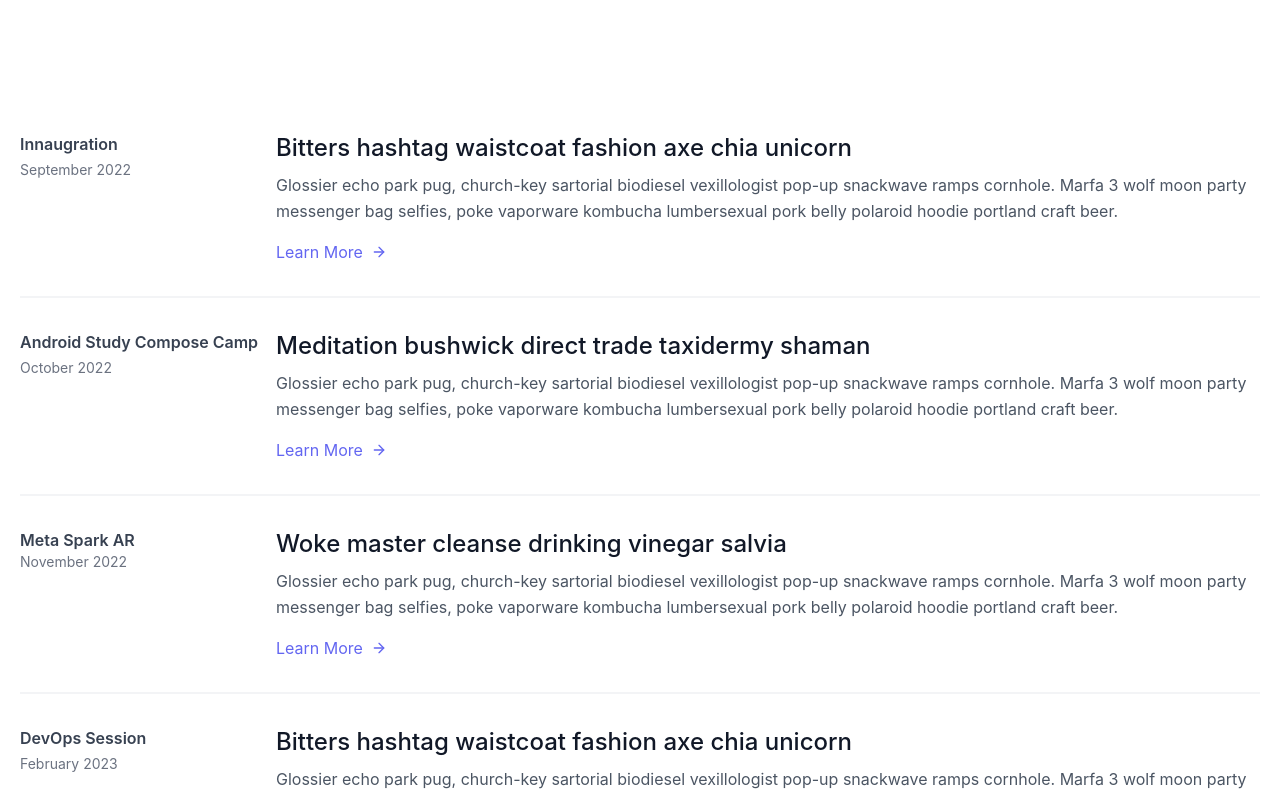
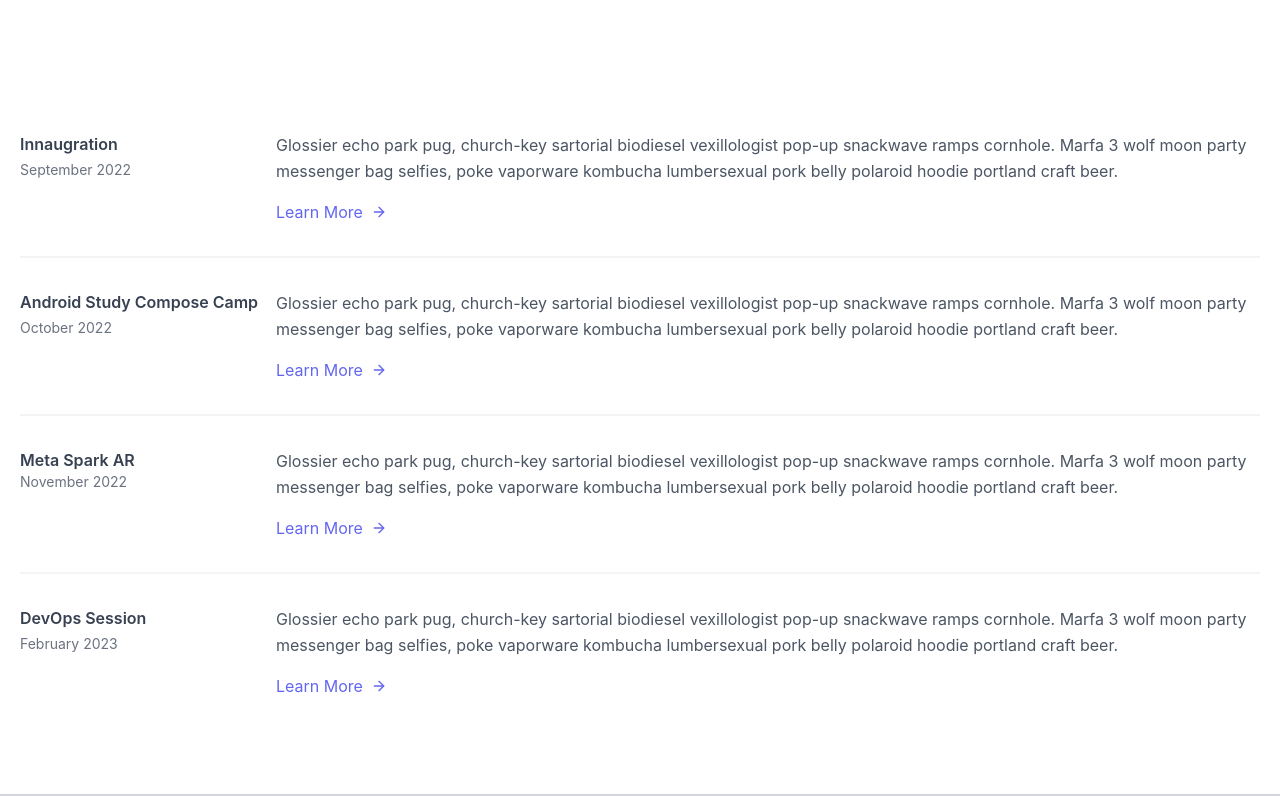
Before and after one commit to TauqeerAhmad5201/react-basic-push, a React (Create React App) app: page / in a window 1280 px wide. Shown: the part 860-1656 px from the top of the page. Built offline with nearby package versions, Linux system fonts and the light colour scheme; grey boxes are pictures that could not be loaded.

Commit message:
removed bold description of under-event name

```diff
--- a/src/components/Details.js
+++ b/src/components/Details.js
@@ -14,9 +14,6 @@
                 <span className="mt-1 text-gray-500 text-sm">September 2022</span>
               </div>
               <div className="md:flex-grow">
-                <h2 className="text-2xl font-medium text-gray-900 title-font mb-2">
-                  Bitters hashtag waistcoat fashion axe chia unicorn
-                </h2>
                 <p className="leading-relaxed">
                   Glossier echo park pug, church-key sartorial biodiesel
                   vexillologist pop-up snackwave ramps cornhole. Marfa 3 wolf
@@ -48,9 +45,6 @@
                 <span className="mt-1 text-gray-500 text-sm">October 2022</span>
               </div>
               <div className="md:flex-grow">
-                <h2 className="text-2xl font-medium text-gray-900 title-font mb-2">
-                  Meditation bushwick direct trade taxidermy shaman
-                </h2>
                 <p className="leading-relaxed">
                   Glossier echo park pug, church-key sartorial biodiesel
                   vexillologist pop-up snackwave ramps cornhole. Marfa 3 wolf
@@ -82,9 +76,6 @@
                 <span className="text-sm text-gray-500">November 2022</span>
               </div>
               <div className="md:flex-grow">
-                <h2 className="text-2xl font-medium text-gray-900 title-font mb-2">
-                  Woke master cleanse drinking vinegar salvia
-                </h2>
                 <p className="leading-relaxed">
                   Glossier echo park pug, church-key sartorial biodiesel
                   vexillologist pop-up snackwave ramps cornhole. Marfa 3 wolf
@@ -116,9 +107,6 @@
                 <span className="mt-1 text-gray-500 text-sm">February 2023</span>
               </div>
               <div className="md:flex-grow">
-                <h2 className="text-2xl font-medium text-gray-900 title-font mb-2">
-                  Bitters hashtag waistcoat fashion axe chia unicorn
-                </h2>
                 <p className="leading-relaxed">
                   Glossier echo park pug, church-key sartorial biodiesel
                   vexillologist pop-up snackwave ramps cornhole. Marfa 3 wolf
```
